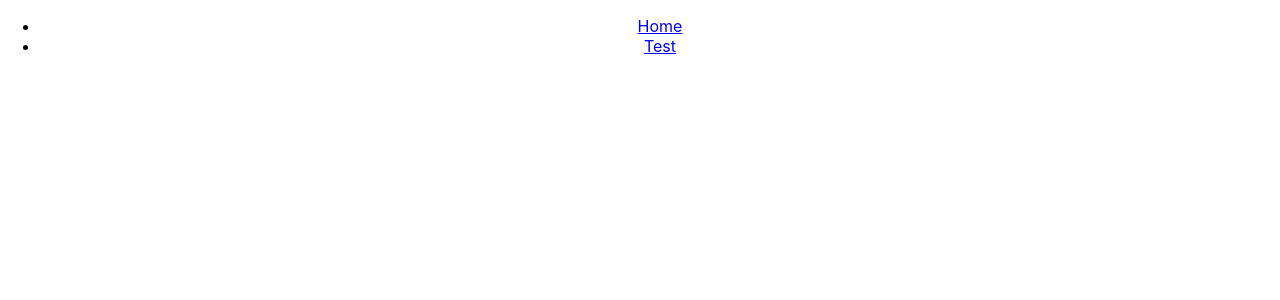
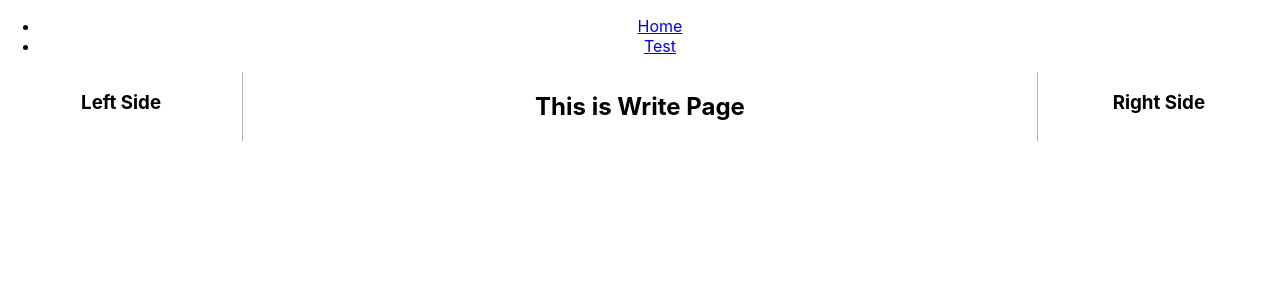
Before and after one commit to Jini-Eun/SBlog, a React app in the folder s_blog/: page /write in a window 1280 px wide. Shown: the top 300 px of the page. Built offline with nearby package versions, Linux system fonts and the light colour scheme; no server answers.

Commit message:
Add write.js and main file

```diff
--- a/s_blog/src/App.js
+++ b/s_blog/src/App.js
@@ -3,6 +3,7 @@ import './App.css';
 import axios from 'axios';
 import { BrowserRouter, Route, Link, Switch } from 'react-router-dom';
 import { Home, Test } from './inc'
+import {Main} from './page/index.js'
 
 
 class App extends Component {
@@ -39,8 +40,14 @@ class App extends Component {
             <li> <Link to='/'> Home </Link> </li>
             <li> <Link to='/test'> Test </Link> </li>
           </ul>
+          <div>
+            <Main />
+          </div>
+
+
 
         </BrowserRouter>
+
 
       </div>
 
--- /dev/null
+++ b/s_blog/src/page/home.js
@@ -0,0 +1,20 @@
+import React, { Component } from 'react';
+
+class home extends Component {
+    constructor(props) {
+        super(props)
+    }
+
+    render() {
+
+        return (
+            <div>
+                <div>
+                    <h2> This is Home </h2>
+                </div>
+            </div>
+        );
+    }
+}
+
+export default home;
--- a/s_blog/src/page/index.js
+++ b/s_blog/src/page/index.js
@@ -1,3 +1,5 @@
 /* src/page/index.js */
 
 export { default as Main } from './main';
+export { default as Home } from './home';
+export { default as Write } from './write';
--- /dev/null
+++ b/s_blog/src/page/main.css
@@ -0,0 +1,9 @@
+/* src/page/main.css */
+
+.Mains {
+    display: grid;
+    grid-template-columns: 19% 62% 19%;
+}
+
+#Mains-left { border-right: solid 1px #aabbaa; }
+#Mains-right { border-left: solid 1px #aabbaa; }
--- a/s_blog/src/page/main.js
+++ b/s_blog/src/page/main.js
@@ -1,6 +1,9 @@
 /* src/page/main.js */
 
 import React, { Component } from 'react';
+import { Route, Link, Switch } from 'react-router-dom';
+import { Home, Write } from './index.js';
+import './main.css';
 
 class main extends Component {
     constructor(props) {
@@ -10,8 +13,19 @@ class main extends Component {
     render() {
 
         return (
-            <div>
-                <h2> This is Main layout </h2>
+            <div className='Mains'>
+                <div id='Mains-left'>
+                    <h3> Left Side </h3>
+                </div>
+
+                <div>
+                    <Route path='/' component={Home} exact />
+                    <Route path='/write' component={Write} />
+                </div>
+
+                <div id='Mains-right'>
+                    <h3> Right Side </h3>
+                </div>
             </div>
         );
     }
--- /dev/null
+++ b/s_blog/src/page/write.js
@@ -0,0 +1,20 @@
+import React, { Component } from 'react';
+
+class write extends Component {
+    constructor(props) {
+        super(props)
+    }
+
+    render() {
+
+        return (
+            <div>
+                <div>
+                    <h2> This is Write Page </h2>
+                </div>
+            </div>
+        );
+    }
+}
+
+export default write;
```
Also changed, not shown: s_blog/src/components/Header.js (+6 -1 lines).
